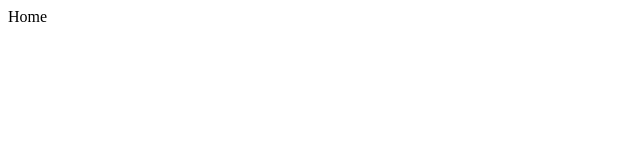
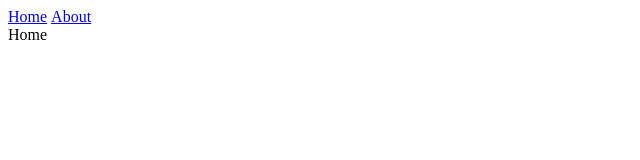
Before and after one commit to prabirshrestha/universal-typescript-boilerplate, a React app: page / in a window 1280 px wide. Shown: the top 160 px of the page, without its empty margins (0-640 px from the left). Built offline with nearby package versions, Linux system fonts and the light colour scheme; the HTML template or start-up script is replaced by a standard one.

Commit message:
added appShell

```diff
--- a/src/common/app.tsx
+++ b/src/common/app.tsx
@@ -1,15 +1,18 @@
 import * as React from 'react';
 import { routes } from './routes';
 import { Route, Switch } from 'react-router-dom';
+import { AppShell } from './appShell/appShell';
 
 export class App extends React.Component {
   render() {
     return (
-      <Switch>
-        {routes.map(route => (
-          <Route key={route.key || route.path} {...route} />
-        ))}
-      </Switch>
+      <AppShell>
+        <Switch>
+          {routes.map(route => (
+            <Route key={route.key || route.path} {...route} />
+          ))}
+        </Switch>
+      </AppShell>
     );
   }
 }
--- /dev/null
+++ b/src/common/appShell/appShell.tsx
@@ -0,0 +1,16 @@
+import * as React from 'react';
+import { Link } from 'react-router-dom';
+
+export class AppShell extends React.Component {
+  render() {
+    return (
+      <div>
+        <div>
+          <Link to="/">Home</Link>&nbsp;
+          <Link to="/about">About</Link>
+        </div>
+        {this.props.children}
+      </div>
+    );
+  }
+}
```
Also changed, not shown: src/common/sw.js (+4 -4 lines).
